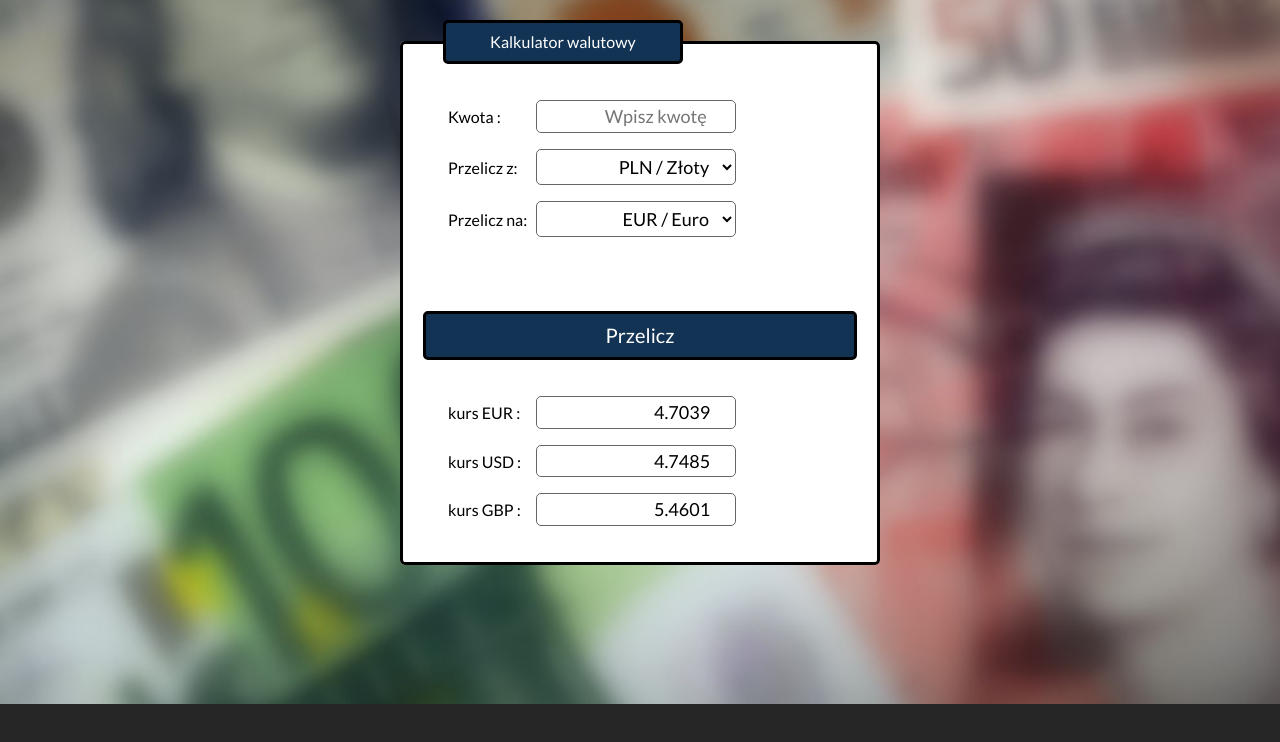
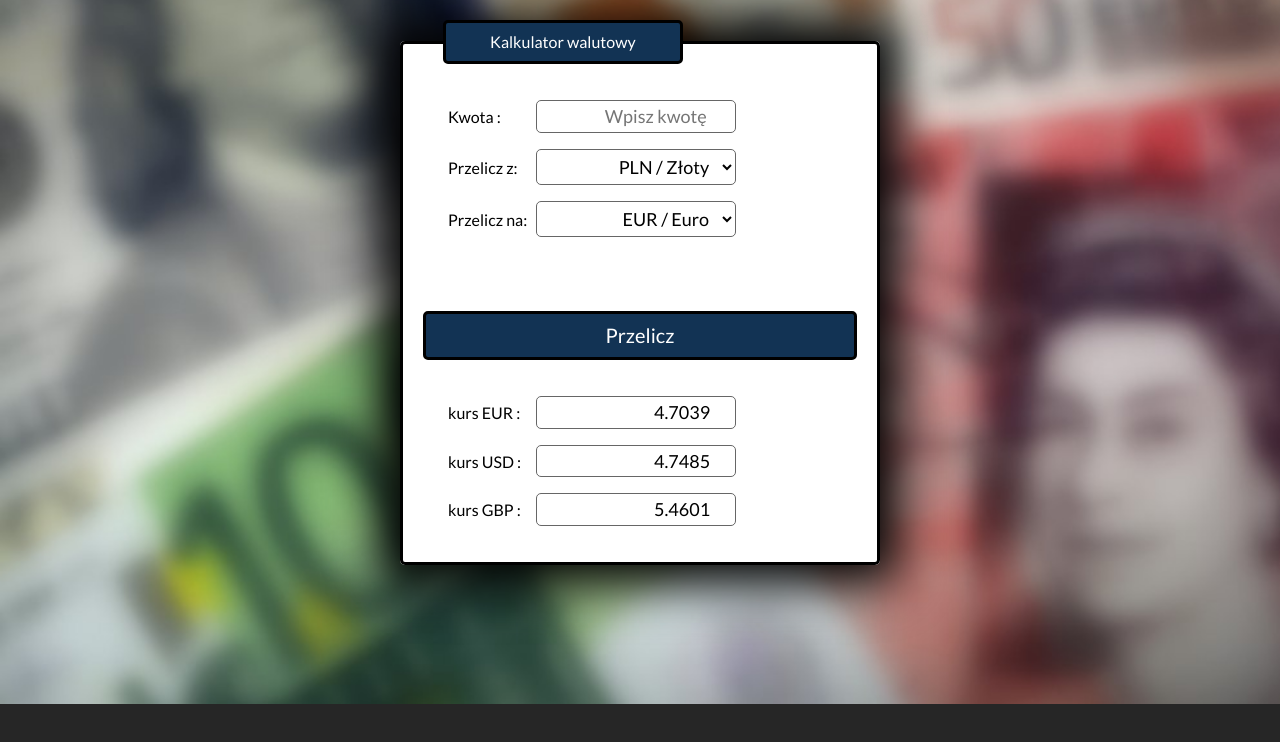
Before and after one commit to mariuszmmm/currency-converter, a plain HTML site: page index.html in a window 1280 px wide. Drawn offline with nearby package versions, Linux system fonts and the light colour scheme.

Commit message:
added box-shadow

```diff
--- a/css/form.css
+++ b/css/form.css
@@ -11,6 +11,8 @@
     border-radius: 5px;
     margin: 20px 0px;
     background-color: white;
+    box-shadow: 0px 0px 50px 20px #000000;
+
 }
 
 .form__legeng {
```
